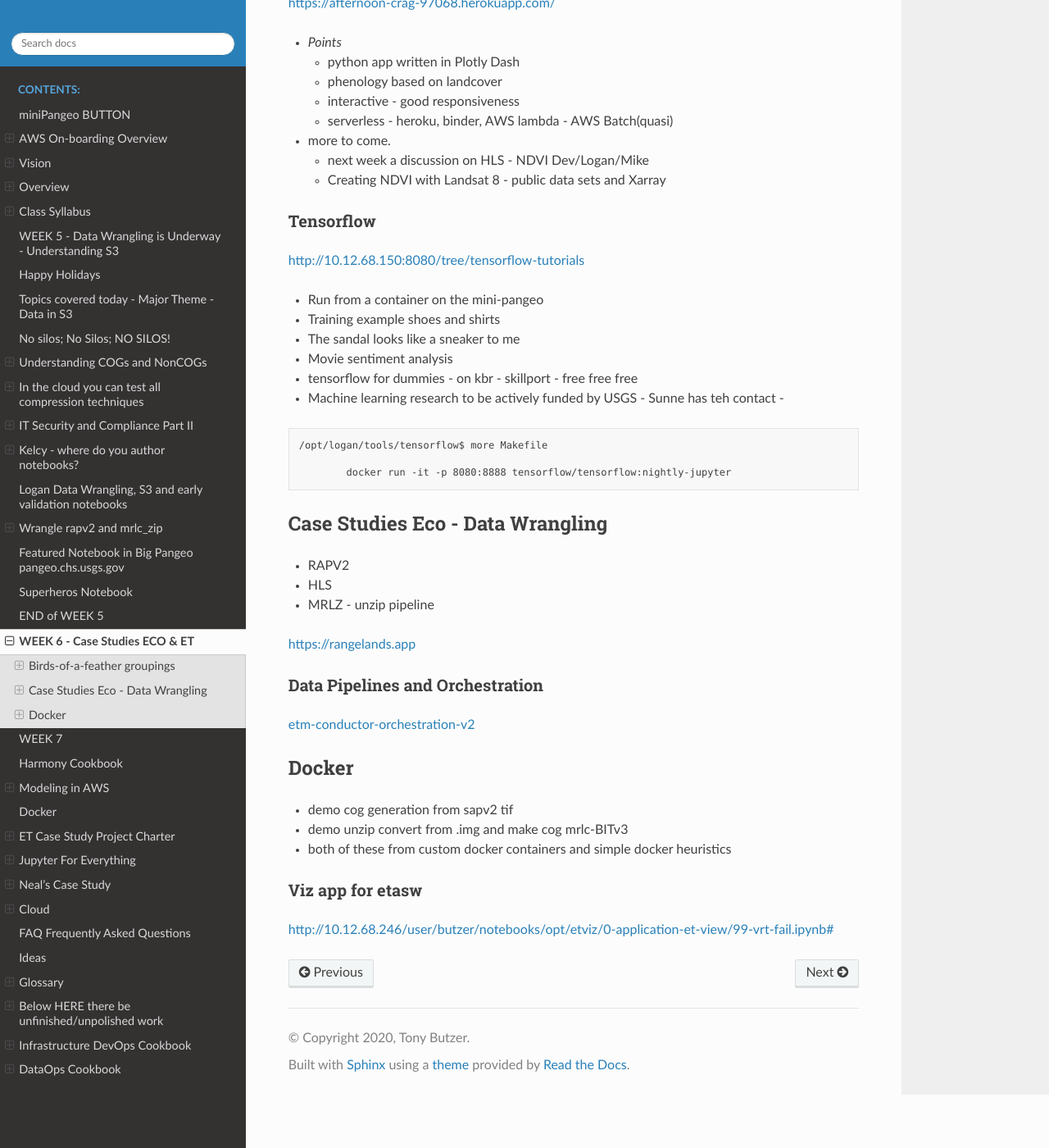
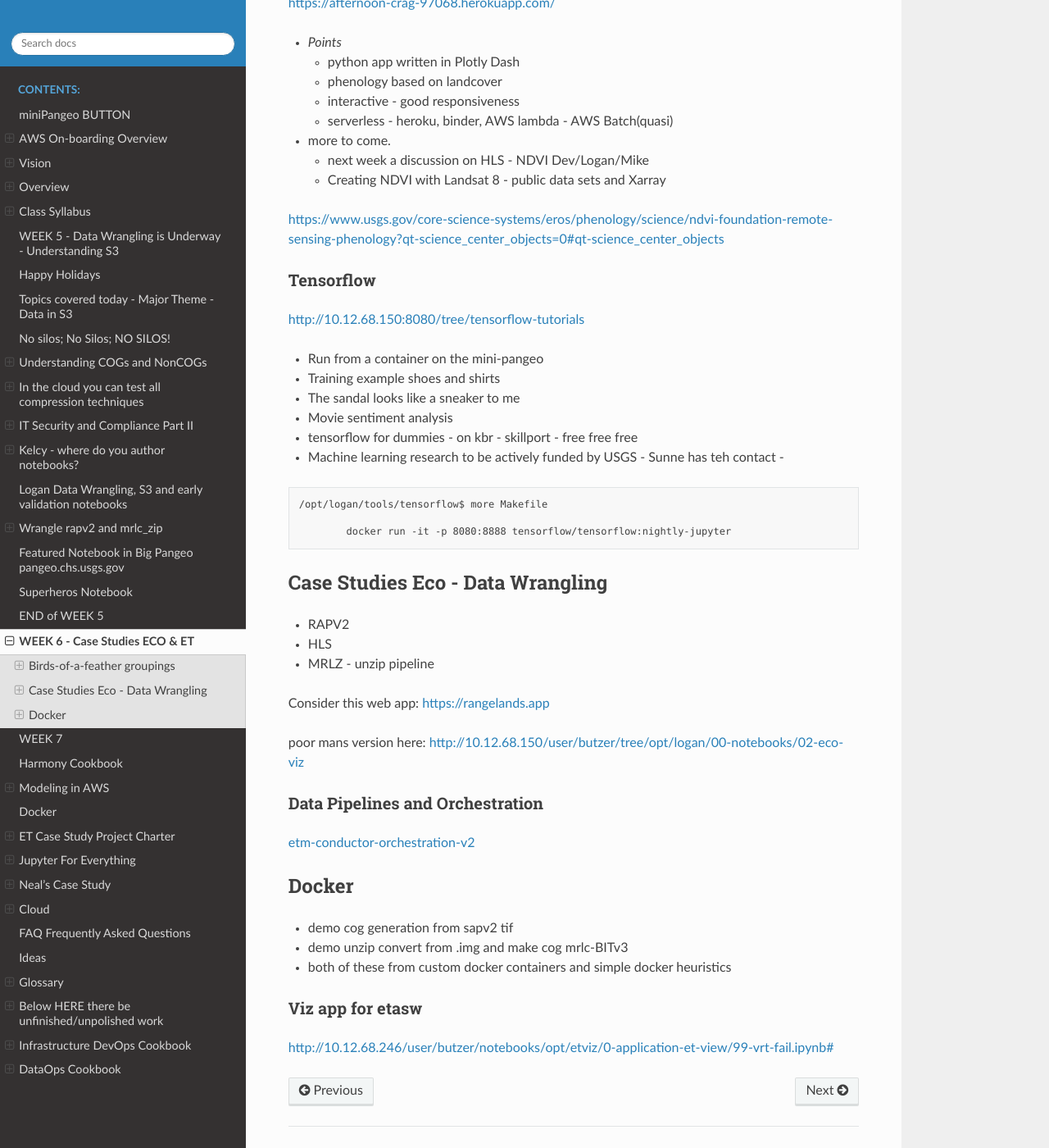
Before and after one commit to tonybutzer/harmony-docs, a Sphinx documentation site: the page built from documentation/source/06week.md, in a window 1280 px wide and 1400 px high, scrolled down 466 px. Shown: the whole window at 82% size. Built offline with Sphinx 7.4.7 and the Read the Docs theme 2.0.0, drawn with Linux system fonts in a browser that asks for light colours; pages that are not in the unit, such as notebooks, are missing from menus.

Commit message:
automatic git update from Makefile

```diff
--- a/documentation/source/06week.md
+++ b/documentation/source/06week.md
@@ -21,6 +21,8 @@ The subjects include:
     - next week a discussion on HLS - NDVI Dev/Logan/Mike
     - Creating NDVI with Landsat 8 - public data sets and Xarray
 
+[https://www.usgs.gov/core-science-systems/eros/phenology/science/ndvi-foundation-remote-sensing-phenology?qt-science_center_objects=0#qt-science_center_objects](https://www.usgs.gov/core-science-systems/eros/phenology/science/ndvi-foundation-remote-sensing-phenology?qt-science_center_objects=0#qt-science_center_objects)
+
 #### Tensorflow
 [http://10.12.68.150:8080/tree/tensorflow-tutorials](http://10.12.68.150:8080/tree/tensorflow-tutorials)
 - Run from a container on the mini-pangeo
@@ -43,7 +45,11 @@ The subjects include:
 - HLS
 - MRLZ - unzip pipeline
 
+Consider this web app:
 [https://rangelands.app](https://rangelands.app)
+
+poor mans version here:
+[http://10.12.68.150/user/butzer/tree/opt/logan/00-notebooks/02-eco-viz](http://10.12.68.150/user/butzer/tree/opt/logan/00-notebooks/02-eco-viz)
 
 
 ### Data Pipelines and Orchestration
```
